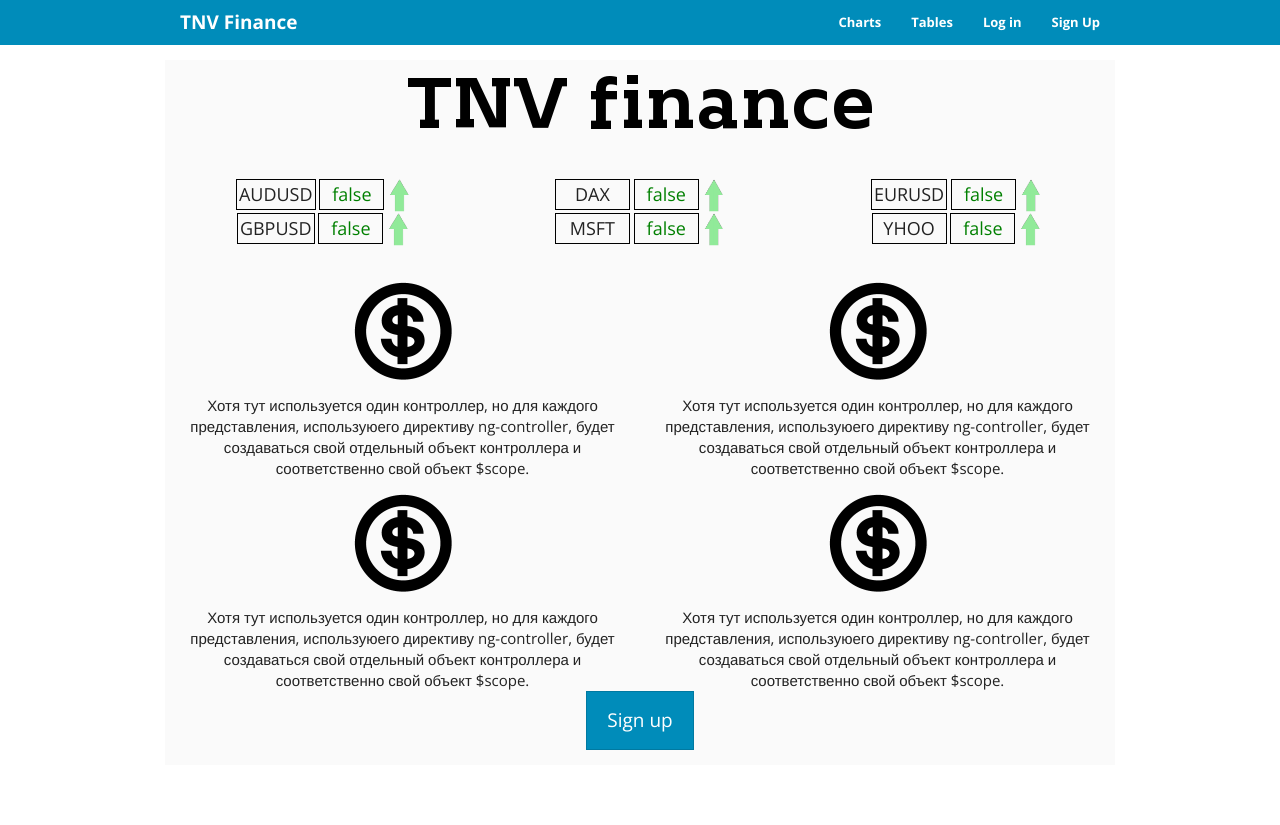
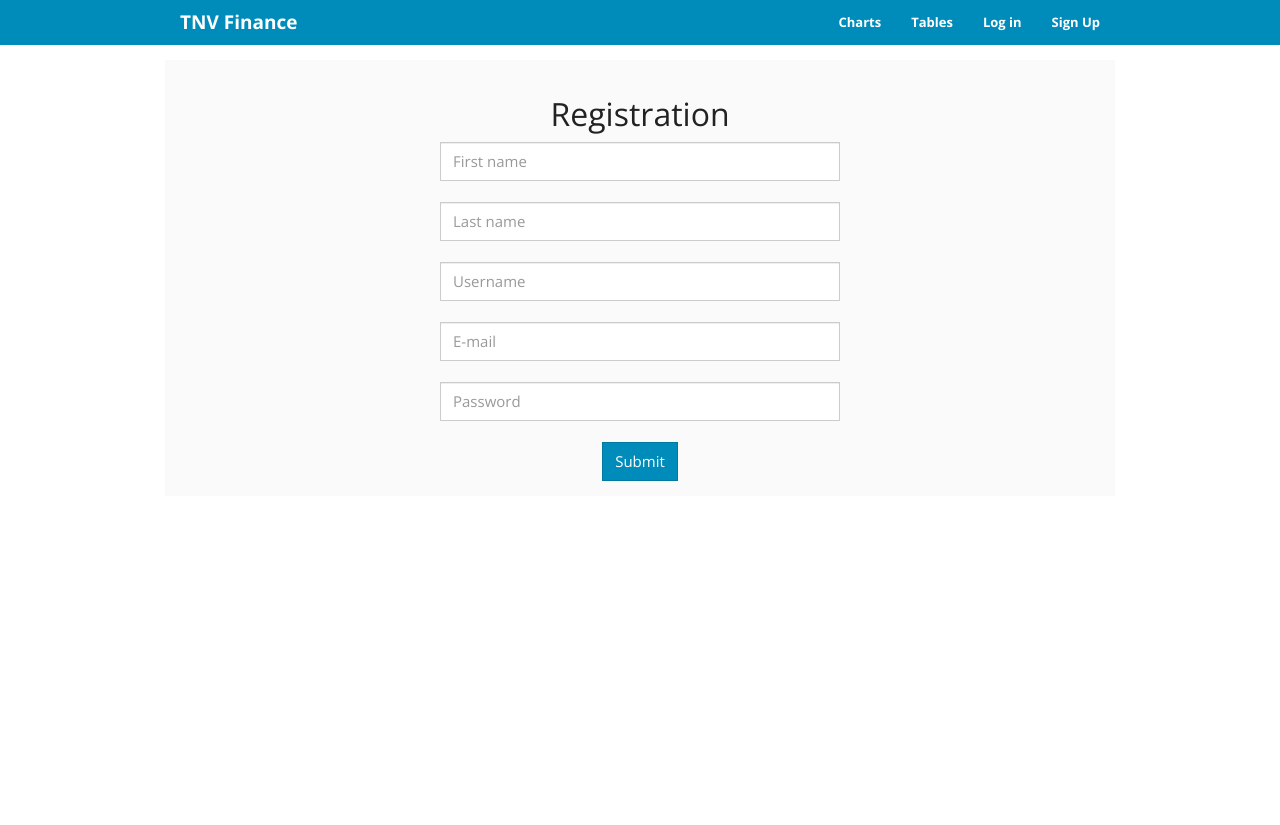
Before and after one commit to Vladimir37/TNV_Finance, a Django app: page /registration/ in a window 1280 px wide. After the commit the page ends 481 px from the top, so only its background shows below. Run offline with Django 3.2, Linux system fonts and the light colour scheme; data that the repository does not hold is empty; some libraries are stand-ins or nearby versions.

Commit message:
Front login

```diff
--- a/front/static/css/main.css
+++ b/front/static/css/main.css
@@ -39,7 +39,10 @@
     padding: 2px;
     border: 1px solid #000000;
 }
-
+.small_form {
+    width: 400px;
+    margin: auto;
+}
 
 /* helpers*/
 .red {
--- a/front/static/js/ng/controllers/index.js
+++ b/front/static/js/ng/controllers/index.js
@@ -46,3 +46,34 @@ app.controller('registration', ['$scope', '$http', function($scope, $http) {
         }
     }
 }]);
+
+app.controller('login', ['$scope', '$http', function($scope, $http) {
+    $scope.userdata = {};
+    $scope.error_message = null;
+    $scope.submit = function() {
+        if($scope.login.$valid) {
+            $http({
+                method: 'POST',
+                url: '/api/login',
+                headers: {'Content-Type': 'application/x-www-form-urlencoded'},
+                data: $.param($scope.userdata)
+            }).then(function(res) {
+                if(res.data == 0) {
+                    window.location.pathname = '/cabinet';
+                }
+                else {
+                    $scope.error_message = 'Incorrect login or password!';
+                }
+            }).catch(function(err) {
+                console.log(err);
+                $scope.error_message = 'Server error';
+            });
+        }
+    }
+}]);
+
+app.controller('logout',  ['$scope', '$http', function($scope, $http) {
+    $scope.logout = function() {
+        //
+    }
+}]);
--- a/front/templates/_layout_.html
+++ b/front/templates/_layout_.html
@@ -15,24 +15,24 @@
     {% if user.is_authenticated %}
         <nav class="navbar navbar-inverse navbar-fixed-top">
         <article class="wrapper">
-            <a class="navbar-brand" href="#">TNV Finance</a>
+            <a class="navbar-brand" href="/">TNV Finance</a>
             <ul class="nav navbar-nav">
                 <li><a href="">Positions</a></li>
                 <li><a href="">Accounts</a></li>
                 <li><a href="">Charts</a></li>
-                <li><a href="">Log out</a></li>
+                <li><a href="/api/logout">Log out</a></li>
         </ul>
         </article>
     </nav>
     {% else %}
         <nav class="navbar navbar-inverse navbar-fixed-top">
         <article class="wrapper">
-            <a class="navbar-brand" href="#">TNV Finance</a>
+            <a class="navbar-brand" href="/">TNV Finance</a>
             <ul class="nav navbar-nav">
                 <li><a href="">Charts</a></li>
                 <li><a href="">Tables</a></li>
-                <li><a href="">Log in</a></li>
-                <li><a href="">Sign Up</a></li>
+                <li><a href="/login">Log in</a></li>
+                <li><a href="/registration">Sign Up</a></li>
         </ul>
         </article>
     </nav>
@@ -64,6 +64,7 @@
     </div>
     {# Main content#}
     <section class="wrapper jumbotron">
+        {% block content %}
         <img src="/static/imgs/staff/logo.png" alt="logo" class="big_logo"/>
         <section class="index_symbols" ng-controller="indexSymbols">
             <article class="row">
@@ -96,9 +97,7 @@
                 </article>
             </article>
         </section>
-        <button class="btn btn-primary btn-lg" data-toggle="modal" data-target="#modal">Sign up</button>
-        {% block content %}
-
+        <button class="btn btn-primary btn-lg" data-toggle="modal" data-target="#modal">Get started!</button>
         {% endblock %}
     </section>
     {#  Angular  #}
--- a/front/templates/register.html
+++ b/front/templates/register.html
@@ -1,22 +1,18 @@
-<!DOCTYPE html>
-<html>
-    <head>
-        <title>Registration</title>
-    </head>
-    <body>
-        <form action="/api/registration" method="post">
-            {% csrf_token %}
-            <input type="text" name="username" placeholder="Username" required/>
-            <br/>
-            <input type="text" name="first" placeholder="First name" required/>
-            <br/>
-            <input type="text" name="last" placeholder="Last name" required/>
-            <br/>
-            <input type="text" name="mail" placeholder="E-mail" required/>
-            <br/>
-            <input type="text" name="password" placeholder="Password" required/>
-            <br/>
-            <button type="submit">Registration</button>
+{% extends "_layout_.html" %}
+
+{% block content %}
+    <article class="small_form">
+        <form ng-controller="registration" name="register" ng-submit="submit()">
+            <h2>Registration</h2>
+            <article class="alert alert-danger" ng-if="error_message">
+                <b>{[ error_message ]}</b>
+            </article>
+            <input type="text" placeholder="First name" class="form-control" ng-model="userdata.first" required /><br/>
+            <input type="text" placeholder="Last name" class="form-control" ng-model="userdata.last" required /><br/>
+            <input type="text" placeholder="Username" class="form-control" ng-model="userdata.username" required /><br/>
+            <input type="text" placeholder="E-mail" class="form-control" ng-model="userdata.mail" required /><br/>
+            <input type="password" placeholder="Password" class="form-control" ng-model="userdata.password" required /><br/>
+            <button class="btn btn-primary">Submit</button>
         </form>
-    </body>
-</html>
+    </article>
+{% endblock %}
--- a/front/urls.py
+++ b/front/urls.py
@@ -1,14 +1,15 @@
 from django.conf.urls import url
-from front.views import registration, login, cabinet, pass_change, add_account, delete_account, create_position, close_position
+from django.views.generic import TemplateView
+from front.views import cabinet, pass_change, add_account, delete_account, create_position, close_position
 
 urlpatterns = [
-    url(r'^', registration, name='index'),
-    url(r'^registration/', registration, name='registration'),
-    url(r'^login/', login, name='login'),
-    url(r'^pass_change/', pass_change, name='pass_change'),
-    url(r'^cabinet/', cabinet, name='cabinet'),
-    url(r'^add_account/', add_account, name='add_account'),
-    url(r'^delete_account/', delete_account, name='delete_account'),
-    url(r'^create_position/', create_position, name='create_position'),
-    url(r'^close_position/', close_position, name='close_position')
+    url(r'^$', TemplateView.as_view(template_name='_layout_.html')),
+    url(r'^registration/$', TemplateView.as_view(template_name='register.html'), name='register'),
+    url(r'^login/$', TemplateView.as_view(template_name='login.html'), name='login'),
+    url(r'^pass_change/$', pass_change, name='pass_change'),
+    url(r'^cabinet/$', cabinet, name='cabinet'),
+    url(r'^add_account/$', add_account, name='add_account'),
+    url(r'^delete_account/$', delete_account, name='delete_account'),
+    url(r'^create_position/$', create_position, name='create_position'),
+    url(r'^close_position/$', close_position, name='close_position')
 ]
--- a/front/views.py
+++ b/front/views.py
@@ -1,14 +1,5 @@
 from django.contrib.auth.decorators import login_required
 from django.shortcuts import render
-
-def index(request):
-    return render(request, '_layout_.html')
-
-def registration(request):
-    return render(request, '_layout_.html')
-
-def login(request):
-    return render(request, 'login.html')
 
 @login_required()
 def cabinet(request):
```
Also changed, not shown: front/templates/login.html (+14 -15 lines).
